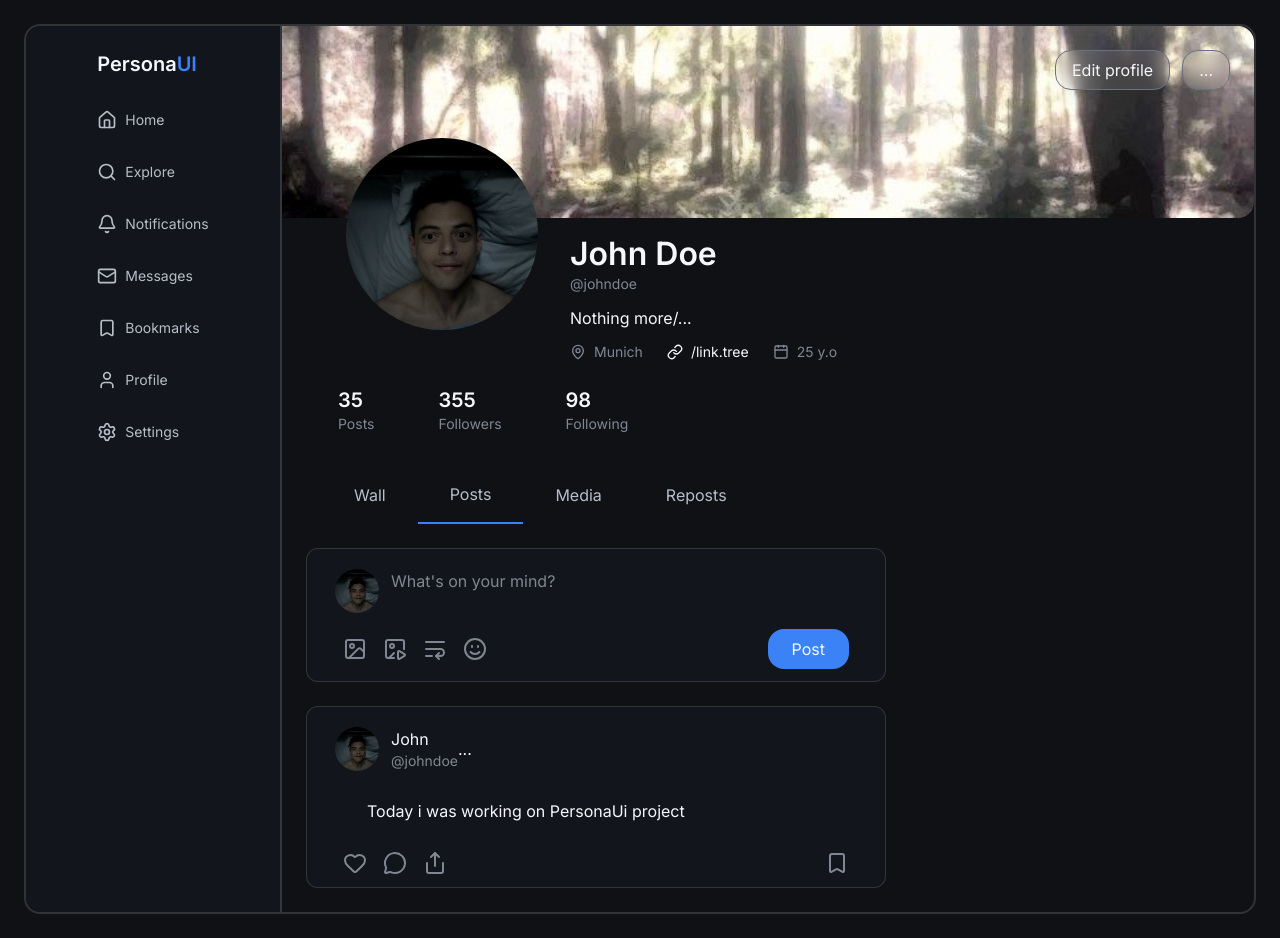
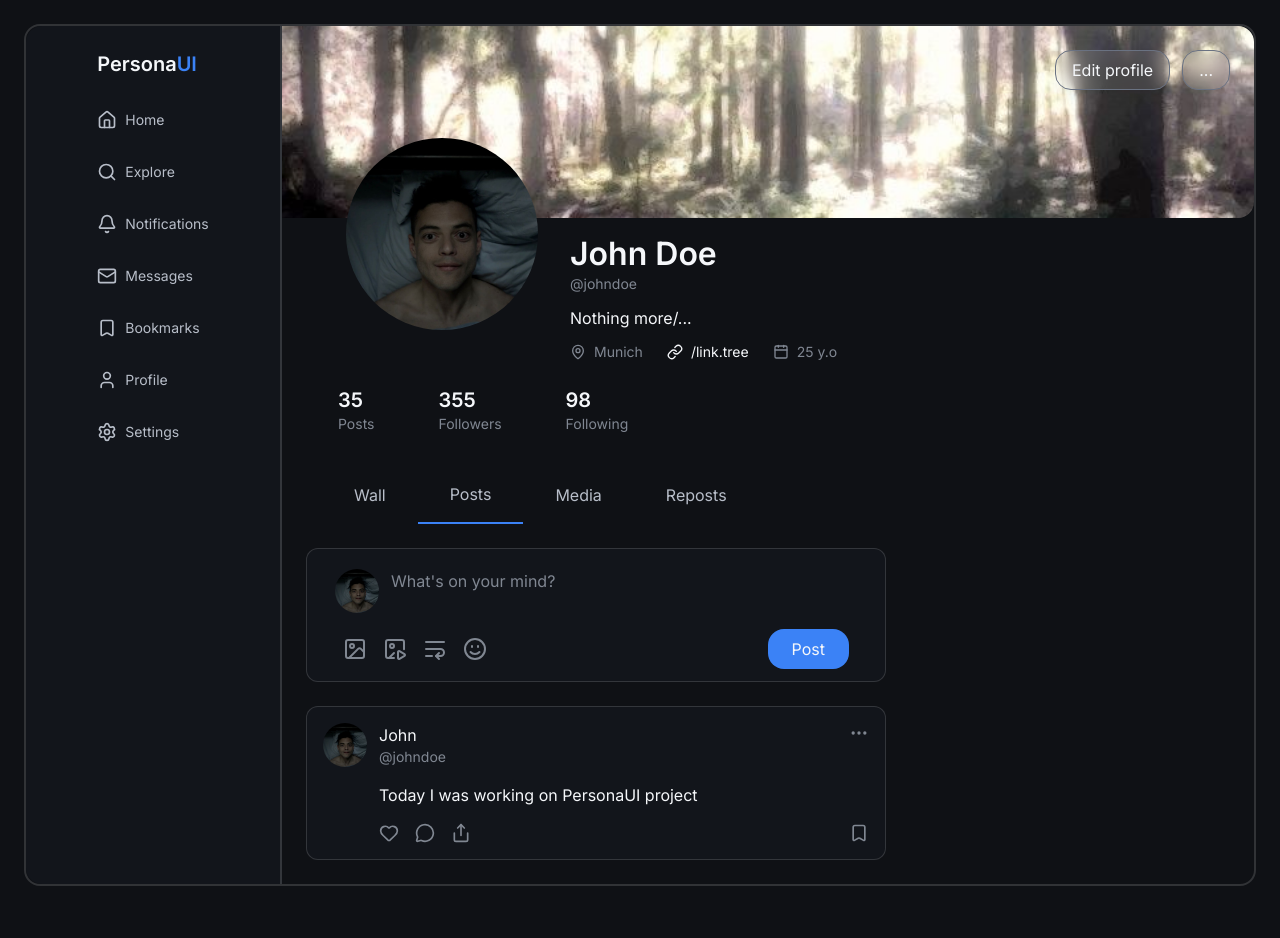
Before and after one commit to holydynamited/Personaui, a React (Vite) app: page / in a window 1280 px wide. Both pictures are taken after a click on the button "Posts". After the commit the page ends 910 px from the top, so only its background shows below. Built offline with nearby package versions, Linux system fonts and the light colour scheme.

Commit message:
refactor: implement post ui

```diff
--- a/src/features/profile/components/posts/Post.tsx
+++ b/src/features/profile/components/posts/Post.tsx
@@ -1,61 +1,63 @@
+import Avatar from "@/assets/avatar.jpg";
+import {
+  Heart,
+  MessageCircle,
+  Share,
+  Bookmark,
+  MoreHorizontal,
+} from "lucide-react";
 
-import Avatar from '@/assets/avatar.jpg'
-import { Heart,MessageCircle,Share, Bookmark } from 'lucide-react'
+export default function Post() {
+  return (
+    <article className="mt-6 flex w-full flex-col gap-4 rounded-md border border-border-strong bg-sidebar p-4">
+      <header className="flex items-start gap-3">
+        <img
+          className="size-11 shrink-0 rounded-full object-cover"
+          src={Avatar}
+          alt="John's avatar"
+        />
 
-export default function Post(){
-    return(
-        <div className=" w-full  flex flex-col gap-3 mt-6 p-3 space-y-4 bg-sidebar rounded-md shrink-0 border border-border-strong ">
-
-          <div className="flex mt-2 gap-3 px-4">
-            <img className='rounded-full size-11 shrink-0 object-cover'
-            src={Avatar}
-            alt=""
-            />
-            <div className='flex justify-between'>
-                <div>
-            <div className='flex flex-col'>
-                <p>John</p>
-            </div>
-            <div className='text-muted text-small   '>
-                <p>@johndoe</p>
-            </div>
-            </div>
-
-            <div className=' flex'>
-                <button>...</button>
-            </div>
-
-
-            </div>
-
-
-
+        <div className="flex min-w-0 flex-1 items-start justify-between">
+          <div className="min-w-0">
+            <p className="text-primary">John</p>
+            <p className="text-small text-muted">@johndoe</p>
           </div>
 
-          <div className='flex px-12'>
-             <p>Today i was working on PersonaUi project</p>
-          </div>
+          <button
+            type="button"
+            className="text-muted hover:text-primary"
+            aria-label="More options"
+          >
+            <MoreHorizontal className="size-5" />
+          </button>
+        </div>
+      </header>
 
-          <div className='flex justify-between ' >
-          <div className='
-          flex gap-4 px-6
-          text-muted
+      <div className="pl-14">
+        <p className="text-body text-primary">
+          Today I was working on PersonaUI project
+        </p>
+      </div>
 
-           '>
-            <button><Heart/></button>
-            <button><MessageCircle/></button>
-            <button><Share/></button>
+      <footer className="flex items-center justify-between pl-14">
+        <div className="flex items-center gap-4 text-muted">
+          <button type="button" aria-label="Like">
+            <Heart className="size-5" />
+          </button>
 
-          </div>
+          <button type="button" aria-label="Comment">
+            <MessageCircle className="size-5" />
+          </button>
 
-          <div className='  flex gap-4 px-6
-          text-muted px-6'>
-            <button><Bookmark/></button>
-
-          </div>
-          </div>
-
+          <button type="button" aria-label="Share">
+            <Share className="size-5" />
+          </button>
         </div>
 
-    )
+        <button type="button" className="text-muted" aria-label="Bookmark">
+          <Bookmark className="size-5" />
+        </button>
+      </footer>
+    </article>
+  );
 }
```
